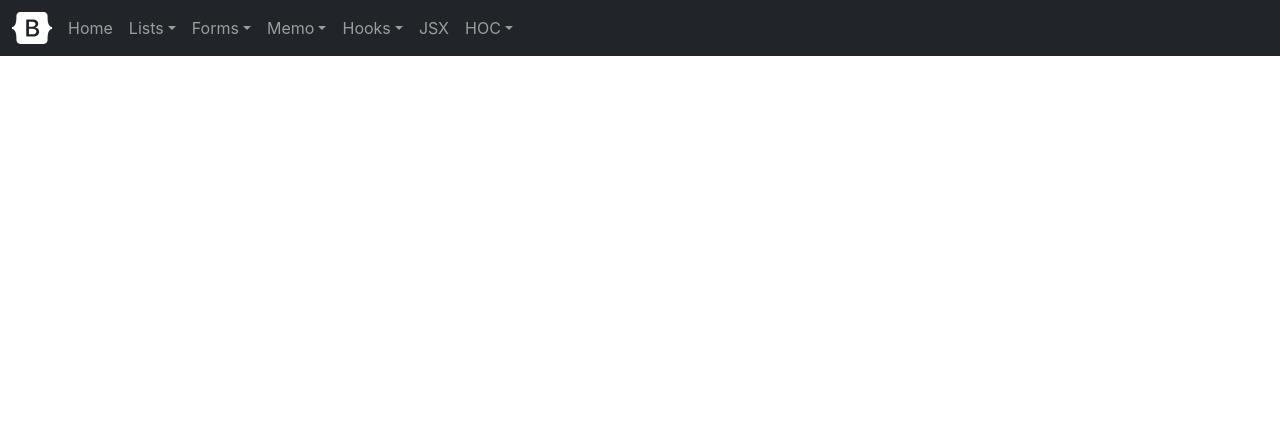
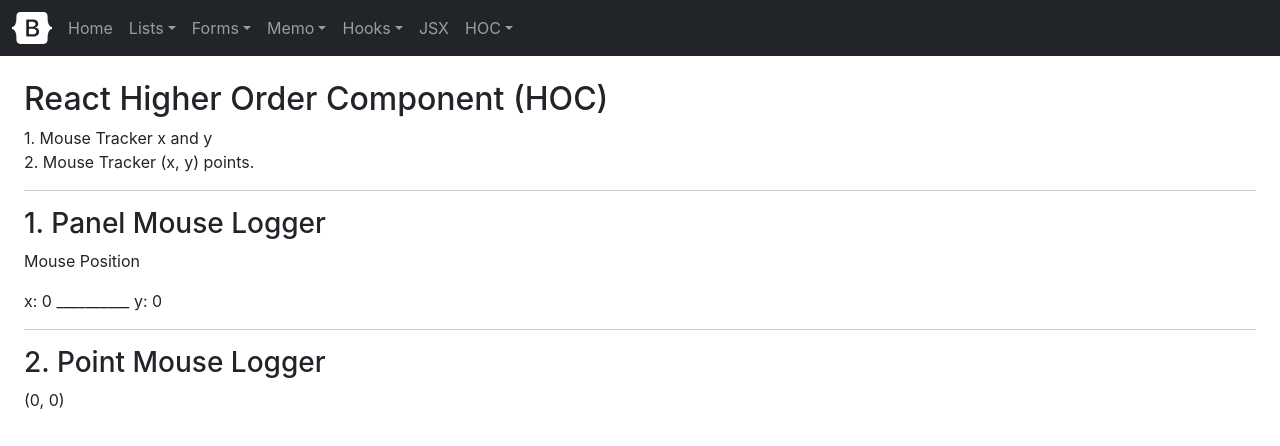
Before and after one commit to Aemal-shirzai/react_advance, a React (Create React App) app: page /hoc_mouse in a window 1280 px wide. Shown: the top 446 px of the page. Built offline with nearby package versions, Linux system fonts and the light colour scheme.

Commit message:
[IMP] Add HOC mouse tracker example.

```diff
--- a/src/App.js
+++ b/src/App.js
@@ -15,6 +15,7 @@ import UseReducerExample from './components/hooks/UseReducerExample';
 import CustomHook from './components/hooks/CustomHook';
 import JsxApp from './components/jsxExamples/JsxApp';
 import HocCounterApp from './components/Hoc/counter/HocCounterApp';
+import HocMouseTrackerApp from './components/Hoc/mouseTracker/HocMouseTrackerApp';
 
 function App() {
   return (
@@ -39,6 +40,7 @@ function App() {
           <Route path='/custom_hook' element={<CustomHook />} />
           <Route path='/jsx' element={<JsxApp />} />
           <Route path='/hoc_counter' element={<HocCounterApp />} />
+          <Route path='/hoc_mouse' element={<HocMouseTrackerApp />} />
         </Routes>
       </div>
 
--- a/src/components/Hoc/counter/HocCounterApp.js
+++ b/src/components/Hoc/counter/HocCounterApp.js
@@ -1,5 +1,5 @@
-import ClickCounter from "./ClickCounter";
-import HoverCounter from "./HoverCounter";
+import HocClickCounter from "./HocClickCounter";
+import HocHoverCounter from "./HocHoverCounter";
 
 const HocCounterApp = () => {
     return (
@@ -14,11 +14,11 @@ const HocCounterApp = () => {
             <div className="row">
                 <div className="col-6">
                     <h3>1. Click Counter</h3>
-                    <ClickCounter info="Counter Component"/>
+                    <HocClickCounter info="Counter Component"/>
                 </div>
                 <div className="col-6">
                     <h3>2. Hover Counter</h3>
-                    <HoverCounter info="Hover Component" />
+                    <HocHoverCounter info="Hover Component" />
                 </div>
             </div>
         </div>
--- /dev/null
+++ b/src/components/Hoc/mouseTracker/HocMouseTrackerApp.js
@@ -0,0 +1,49 @@
+import withMousePosition from "./withMousePosition";
+
+
+const PanelMouseLogger = ({ position }) => {
+    return (
+        <>
+            <p>Mouse Position</p>
+            <span>x: { position.x }</span> __________ <span>y: { position.y }</span>
+        </>
+    )
+}
+const PointMouseLogger = ({ position }) => {
+    return (
+        <>
+            <p>
+                ({position.x}, {position.y})
+            </p>
+        </>
+    )
+}
+
+
+const PanelMouseTracker = withMousePosition(PanelMouseLogger)
+const PointMouseTracker = withMousePosition(PointMouseLogger)
+
+
+const HocMouseTrackerApp = () => {
+    return (
+        <div>
+            <h2>React Higher Order Component (HOC)</h2>
+            <p>
+                1. Mouse Tracker x and y <br />
+                2. Mouse Tracker (x, y) points.
+            </p>
+            <hr />
+            <div>
+                <h3>1. Panel Mouse Logger</h3>
+                <PanelMouseTracker />
+            </div>
+            <hr />
+            <div>
+                <h3>2. Point Mouse Logger</h3>
+                <PointMouseTracker />
+            </div>
+        </div>
+    );
+}
+
+export default HocMouseTrackerApp;
--- /dev/null
+++ b/src/components/Hoc/mouseTracker/withMousePosition.js
@@ -0,0 +1,35 @@
+import { useEffect, useState } from "react"
+
+const withMousePosition = (WrappedComponent) => {
+    return (props) => {
+
+        const [position, setPosition] = useState(() => {
+            return {
+                x: 0,
+                y: 0
+            }
+        });
+
+        useEffect(() => {
+
+            const setMousePosition = (e) => {
+                console.log(">>> Aemal");
+                setPosition({
+                    x: e.clientX,
+                    y: e.clientY
+                })
+            }
+
+            window.addEventListener('mousemove', setMousePosition);
+
+            return () => {
+                window.removeEventListener('mousemove', setMousePosition);
+            }
+
+        }, []);
+
+        return <WrappedComponent position={position} />
+    }
+}
+
+export default withMousePosition
--- a/src/components/NavBar.js
+++ b/src/components/NavBar.js
@@ -67,6 +67,7 @@ const NavBar = () => {
                         </a>
                         <ul className="dropdown-menu" aria-labelledby="navbarDropdownMenuLink">
                             <li><NavLink className="dropdown-item" to="/hoc_counter">Counter</NavLink></li>
+                            <li><NavLink className="dropdown-item" to="/hoc_mouse">Mouse Tracker</NavLink></li>
                         </ul>
                     </li>
                 </ul>
```
Also changed, not shown: src/components/Hoc/counter/HocClickCounter.js (renamed from src/components/Hoc/counter/ClickCounter.js), src/components/Hoc/counter/HocHoverCounter.js (renamed from src/components/Hoc/counter/HoverCounter.js).
